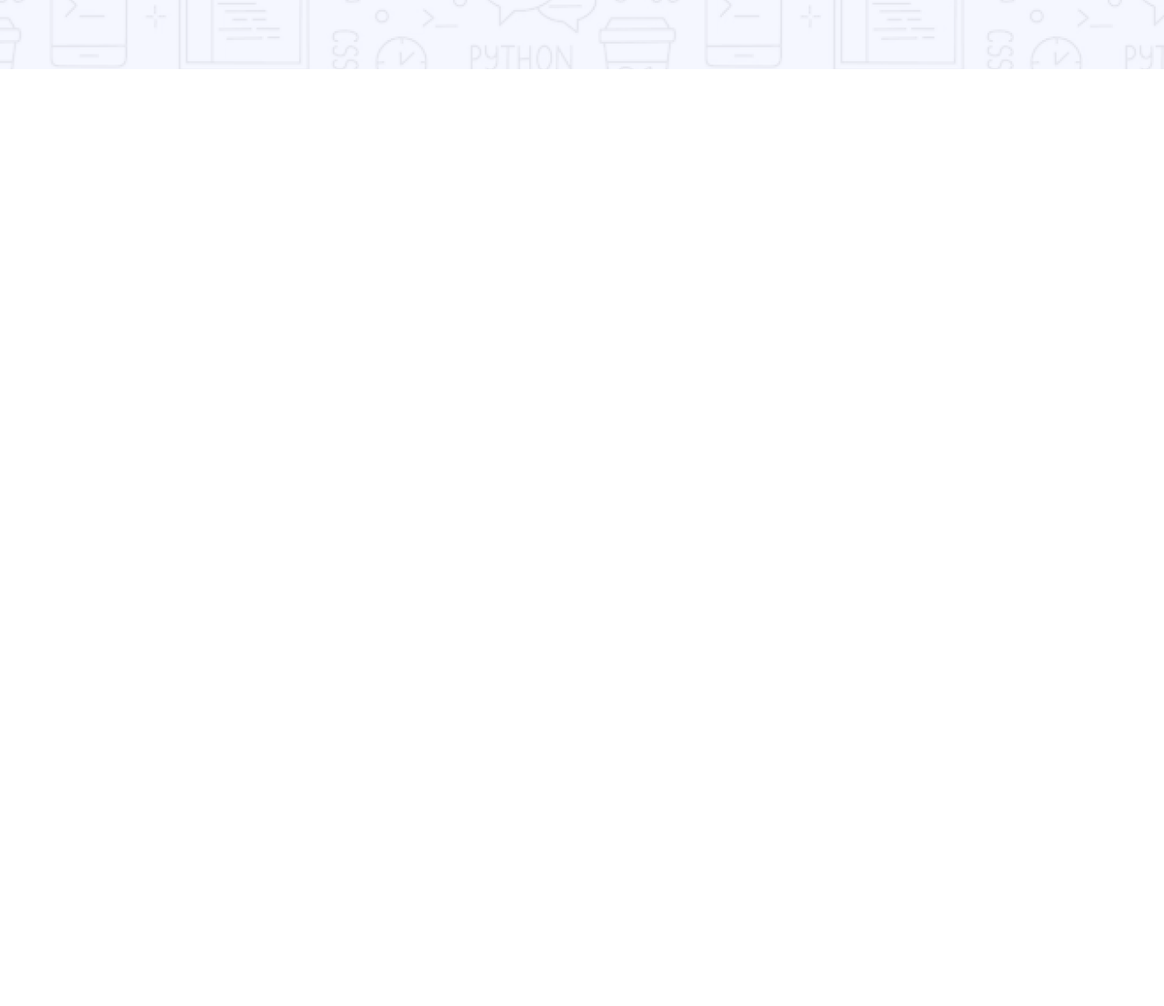
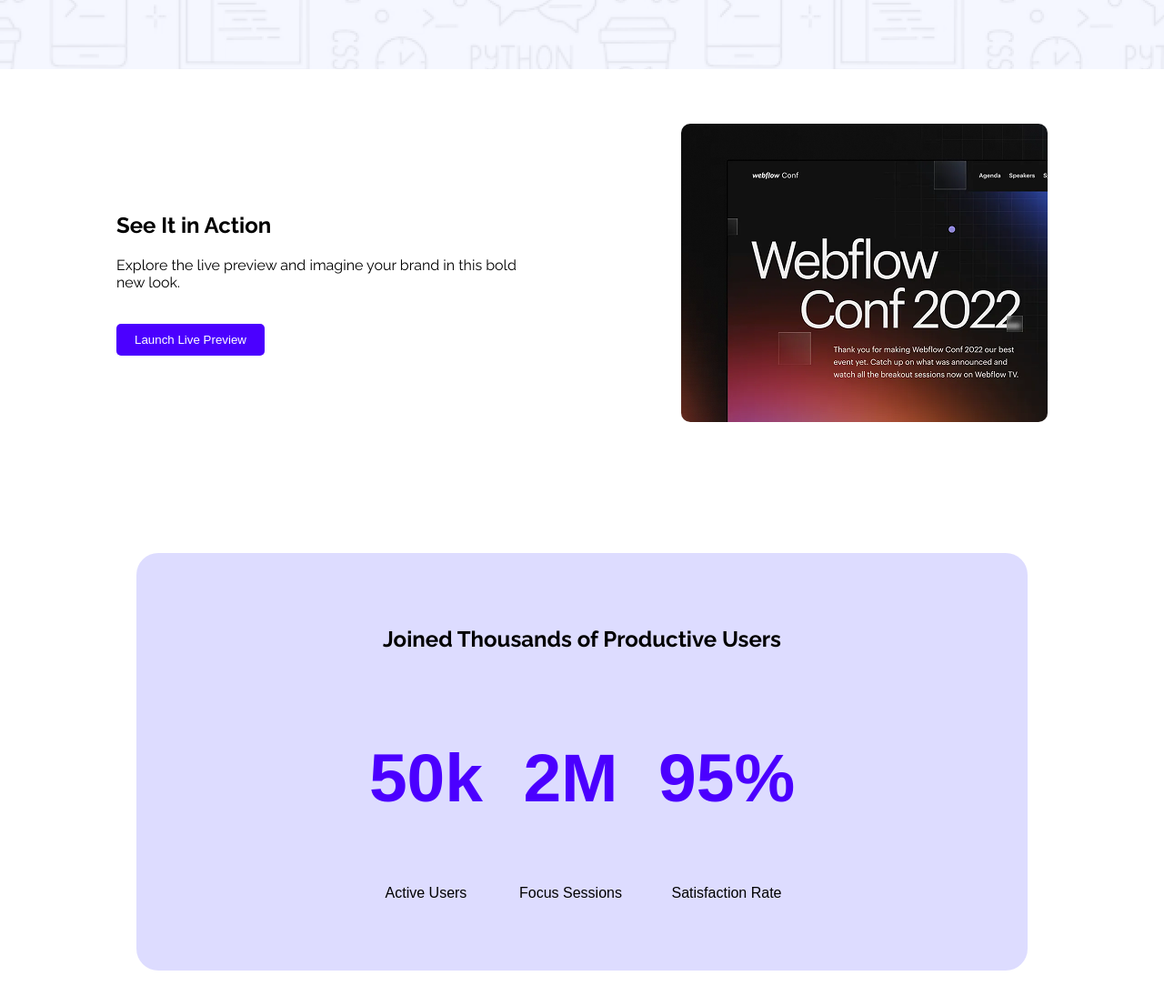
Before and after one commit to maowimim/web-dev-flow-repo, a plain HTML site: page index.html in a window 1280 px wide. Shown: the part 500-1606 px from the top of the page at 91% size. Before the commit the page ends 800 px from the top, so only its background shows below. Drawn offline with Linux system fonts and the light colour scheme.

Commit message:
added section of action and user

```diff
--- a/index.html
+++ b/index.html
@@ -25,3 +25,31 @@
     <button class="primary">Stay Focused</button>
   </section>
   </header>
+<section class="action">
+    <div class="action-left">
+      <h2 class="raleway-normal">See It in Action</h2>
+      <p class="raleway-normal">Explore the live preview and imagine your brand in this bold new look.</p>
+      <button class="secondary">Launch Live Preview</button>
+    </div>
+    <div class="action-right">
+      <img src="Assets/wc-mini.png" alt="Webflow Conf">
+    </div>
+  </section>
+
+  <section class="users">
+    <h2 class="raleway-normal">Joined Thousands of Productive Users</h2>
+    <div class="stats">
+      <div>
+        <h3>50k</h3>
+        <p>Active Users</p>
+      </div>
+      <div>
+        <h3>2M</h3>
+        <p>Focus Sessions</p>
+      </div>
+      <div>
+        <h3>95%</h3>
+        <p>Satisfaction Rate</p>
+      </div>
+    </div>
+  </section>
```
